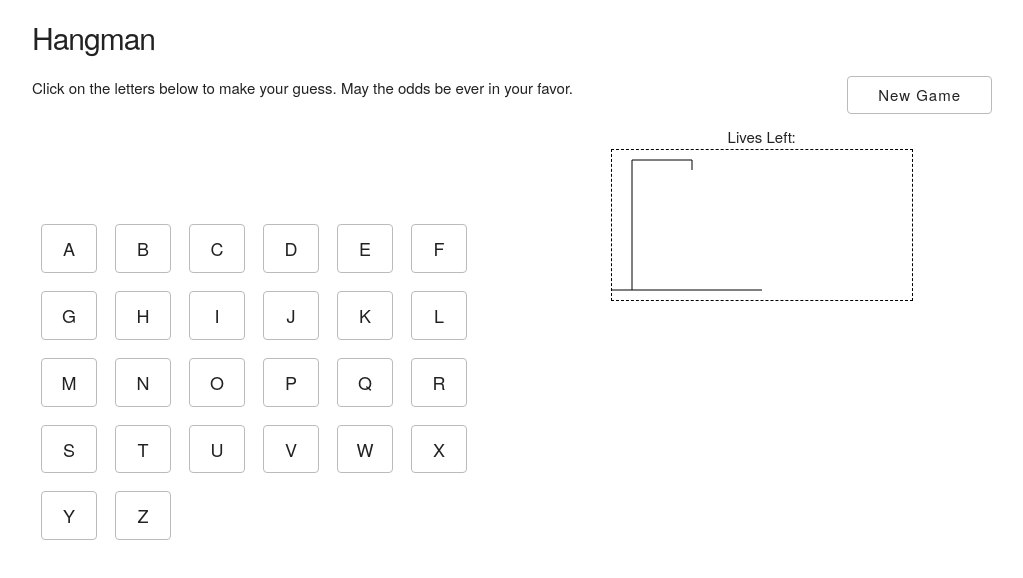
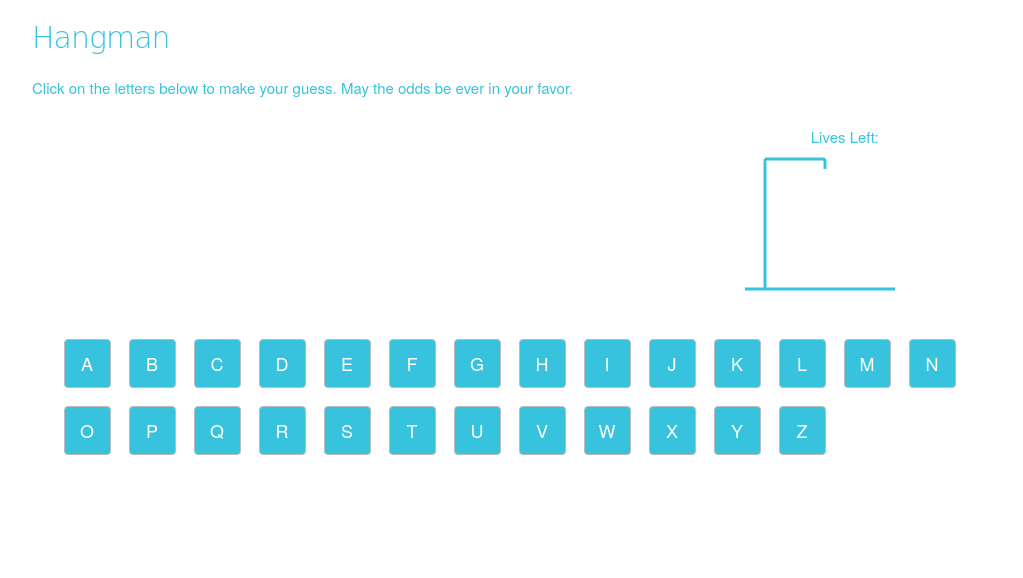
Before and after one commit to galenscook/hangman, a plain HTML site: page index.html in a window 1280 px wide. Shown: the whole page, without its empty margins (128-1151 px from the left). Drawn offline with nearby package versions, Linux system fonts and the light colour scheme; no server answers; a web font is replaced by a local one.

Commit message:
Rearrange page and add color

```diff
--- a/application.js
+++ b/application.js
@@ -68,12 +68,20 @@ function guess(event){
   request.done(function(response){
     parseGameObject(response);
     updateGameboard(phrase, remainingGuesses)
-    updateHangman()
+    if(state === 'alive'){
+      updateHangman()
+    }
   })
 }
 
 function gameOver(){
-  var response = window.confirm("Womp, womp.  You lost.  Would you like to play again?")
+  var prompt
+  if(state === 'lost'){
+    prompt = "Womp, womp.  You lost.  Would you like to play again?"
+  } else {
+    prompt = "CONGRATULATIONS!  You have survived another round.  Want to test your luck again?"
+  }
+  var response = window.confirm(prompt)
   if(response === true){
     $('#alphabet li').removeClass('clicked');
     startGame();
@@ -94,6 +102,8 @@ function draw($pathFromx, $pathFromy, $pathTox, $pathToy) {
     var canvas = document.getElementById("figure");
     var context = canvas.getContext("2d");
     context.beginPath();
+    context.strokeStyle="#37C2DD";
+    context.lineWidth= 3;
     context.moveTo($pathFromx, $pathFromy);
     context.lineTo($pathTox, $pathToy);
     context.stroke();
--- a/css/style.css
+++ b/css/style.css
@@ -1,27 +1,40 @@
+* {
+  background-color: #fff;
+  color: #37C2DD;
+}
 
-header button {
-  float: right;
+h1 {
+  font-family: "Walter Turncoat", cursive;
 }
 
 
+#alphabet {
+  margin: 1em 1.5em;
+}
 
 #alphabet li {
   font-size: 1.2em;
   font-weight: 100;
+  color: #fff;
   list-style-type: none;
   float: left;
-  width: 2em;
+  width: 1.5em;
   padding: 0.5em;
   margin: 0.5em;
   text-align: center;
-  background-color: transparent;
+  background-color: #37C2DD;
   border-radius: 4px;
   border: 1px solid #bbb;
   cursor: pointer;
 }
 
+#alphabet li:hover {
+  background-color: #fff;
+  color: #37C2DD;
+}
+
 #alphabet .clicked {
-  background-color: red;
+  opacity:0.4;
   text-decoration: none;
   cursor: default;
 }
@@ -36,6 +49,6 @@ header button {
 #hangman {
   text-align: center;
 }
-canvas {
+/*canvas {
   border: 1px dashed black;
-}
+}*/
--- a/index.html
+++ b/index.html
@@ -5,6 +5,7 @@
   <link rel="stylesheet" type="text/css" href="css/skeleton.css">
   <link rel="stylesheet" type="text/css" href="css/style.css">
   <link rel="stylesheet" type="text/css" href="css/normalize.css">
+  <link href='https://fonts.googleapis.com/css?family=Walter+Turncoat' rel='stylesheet' type='text/css'>
   <script src="https://code.jquery.com/jquery-1.10.1.min.js"></script>
   <script type="text/javascript" src="application.js"></script>
 </head>
@@ -13,13 +14,18 @@
     <header class='row'>
       <h1>Hangman</h1>
       <p>Click on the letters below to make your guess.  May the odds be ever in your favor.
-      <button>New Game</button>
       </p>
     </header>
-    <div id='gameboard' >
-      <div class='left six columns'>
-        <div id='target'></div>
-        <div id='alphabet'>
+    <div id='gameboard'>
+      <div class='row'>
+        <div id='target' class='eight columns'></div>
+
+        <div id='hangman' class='four columns'>
+          <div id='lives'>Lives Left: <span></span></div>
+          <canvas id='figure' width='200'>If you are reading this your browser doesn't support the necessary HTML elements to view the hangman.  Feel free to continue playing using the 'Lives Left' counter above!</canvas>
+        </div>
+      </div>
+      <div id='alphabet' class='row'>
         <ul>
           <li>A</li>
           <li>B</li>
@@ -50,11 +56,6 @@
         </ul>
       </div>
     </div>
-      <div id='hangman' class='six columns'>
-        <div id='lives'>Lives Left: <span></span></div>
-        <canvas id='figure'>If you are reading this your browser doesn't support the necessary HTML elements to view the hangman.  Feel free to continue playing using the 'Lives Left' counter above!</canvas>
-      </div>
-    </div>
   </div>
 </body>
 </html>
```
Lines whose indentation alone changed are shown as unchanged.
